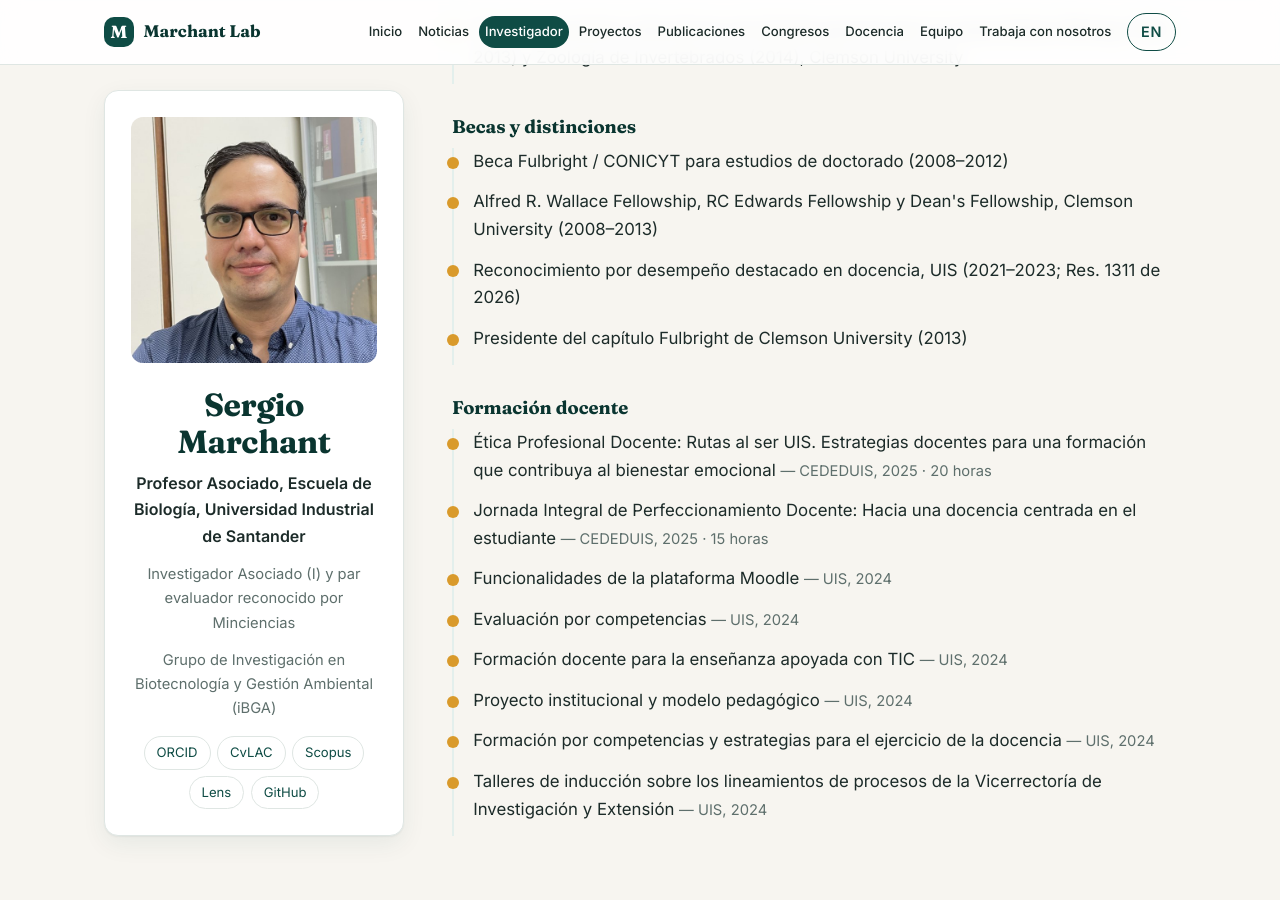
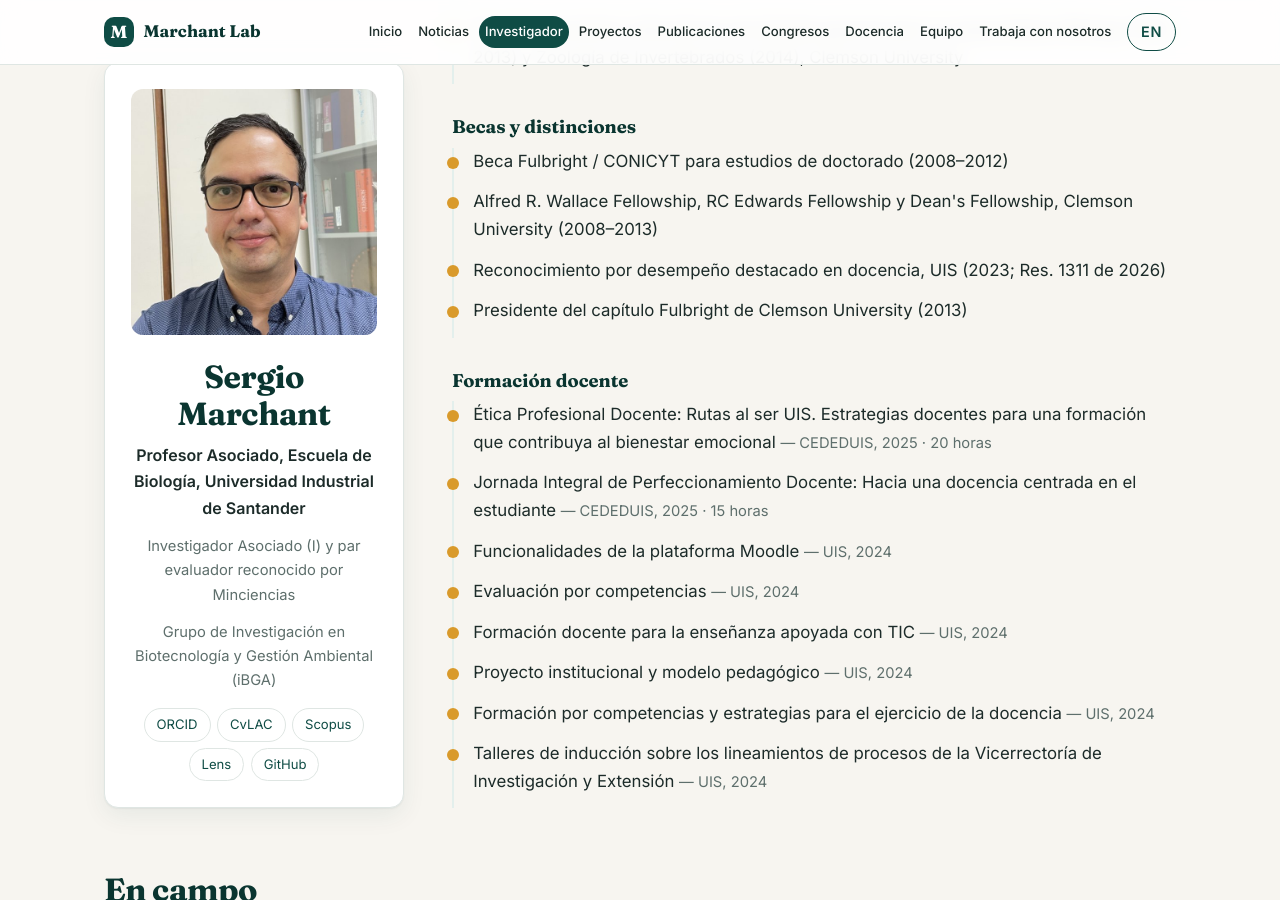
Before and after one commit to Marchant-Lab/marchant-lab-web, a Jekyll site: the page built from investigador.html, in a window 1280 px wide and 900 px high, scrolled down 1349 px. Built offline with Jekyll 4.4.1, drawn with Linux system fonts in a browser that asks for light colours.

Commit message:
contenido: el reconocimiento por desempeño destacado en docencia es de 2023 (Res. 1311/2026)
Co-Authored-By: Claude Opus 5.5 <noreply@anthropic.com>

```diff
--- a/_data/investigador.yml
+++ b/_data/investigador.yml
@@ -21,10 +21,10 @@ trayectoria:   # cargos UIS con soporte en la carga académica o en resoluciones
   - Docente de tiempo completo, Facultad de Ciencias Agropecuarias, Universidad Católica de Oriente (2016–2017)
   - Profesor de cátedra de Genética de Poblaciones, Universidad Nacional de Colombia, sede Medellín (2016)
   - Teaching Assistant, laboratorios de biología general para no especialistas (Biology 1050, 2013) y Zoología de Invertebrados (2014), Clemson University
-distinciones:   # fuentes: CV de 2014 (soportes-academicos/hoja-de-vida/) y Res. 1311 de 2026 (resoluciones/puntaje/)
+distinciones:   # fuentes: CV de 2014 (soportes-academicos/hoja-de-vida/) y Res. 1311 de 2026 (resoluciones/puntaje/; solo figura en 2023)
   - Beca Fulbright / CONICYT para estudios de doctorado (2008–2012)
   - Alfred R. Wallace Fellowship, RC Edwards Fellowship y Dean's Fellowship, Clemson University (2008–2013)
-  - Reconocimiento por desempeño destacado en docencia, UIS (2021–2023; Res. 1311 de 2026)
+  - Reconocimiento por desempeño destacado en docencia, UIS (2023; Res. 1311 de 2026)
   - Presidente del capítulo Fulbright de Clemson University (2013)
 formacion_docente:   # cursos de formación docente que ha tomado (movido desde docencia.yml)
   - nombre: "Ética Profesional Docente: Rutas al ser UIS. Estrategias docentes para una formación que contribuya al bienestar emocional"
--- a/_data/traduccion_en.yml
+++ b/_data/traduccion_en.yml
@@ -205,7 +205,7 @@
 "Canadá": "Canada"
 "Beca Fulbright / CONICYT para estudios de doctorado (2008–2012)": "Fulbright / CONICYT Graduate School Scholarship for doctoral studies (2008–2012)"
 "Alfred R. Wallace Fellowship, RC Edwards Fellowship y Dean's Fellowship, Clemson University (2008–2013)": "Alfred R. Wallace Fellowship, RC Edwards Fellowship and Dean's Fellowship, Clemson University (2008–2013)"
-"Reconocimiento por desempeño destacado en docencia, UIS (2021–2023; Res. 1311 de 2026)": "Recognition for outstanding teaching performance, UIS (2021–2023; Resolution 1311 of 2026)"
+"Reconocimiento por desempeño destacado en docencia, UIS (2023; Res. 1311 de 2026)": "Recognition for outstanding teaching performance, UIS (2023; Resolution 1311 of 2026)"
 "Presidente del capítulo Fulbright de Clemson University (2013)": "President, Clemson University Fulbright Chapter (2013)"
 "Base de datos de rasgos morfológicos de peces neotropicales con inteligencia artificial": "AI-powered morphological trait dataset for Neotropical freshwater fishes"
 "Publicamos en Scientific Data CaVFish-MORPH, con 13 rasgos morfológicos medidos automáticamente en fotografías de 2.910 peces vivos de 526 especies, el 31 % de la ictiofauna de los Andes colombianos. Es parte del doctorado de José Luis Poveda Cuéllar.": "We published CaVFish-MORPH in Scientific Data: 13 morphological traits measured automatically from photographs of 2,910 live fish of 526 species, 31% of the ichthyofauna of the Colombian Andes. It is part of José Luis Poveda Cuéllar's PhD."
```
